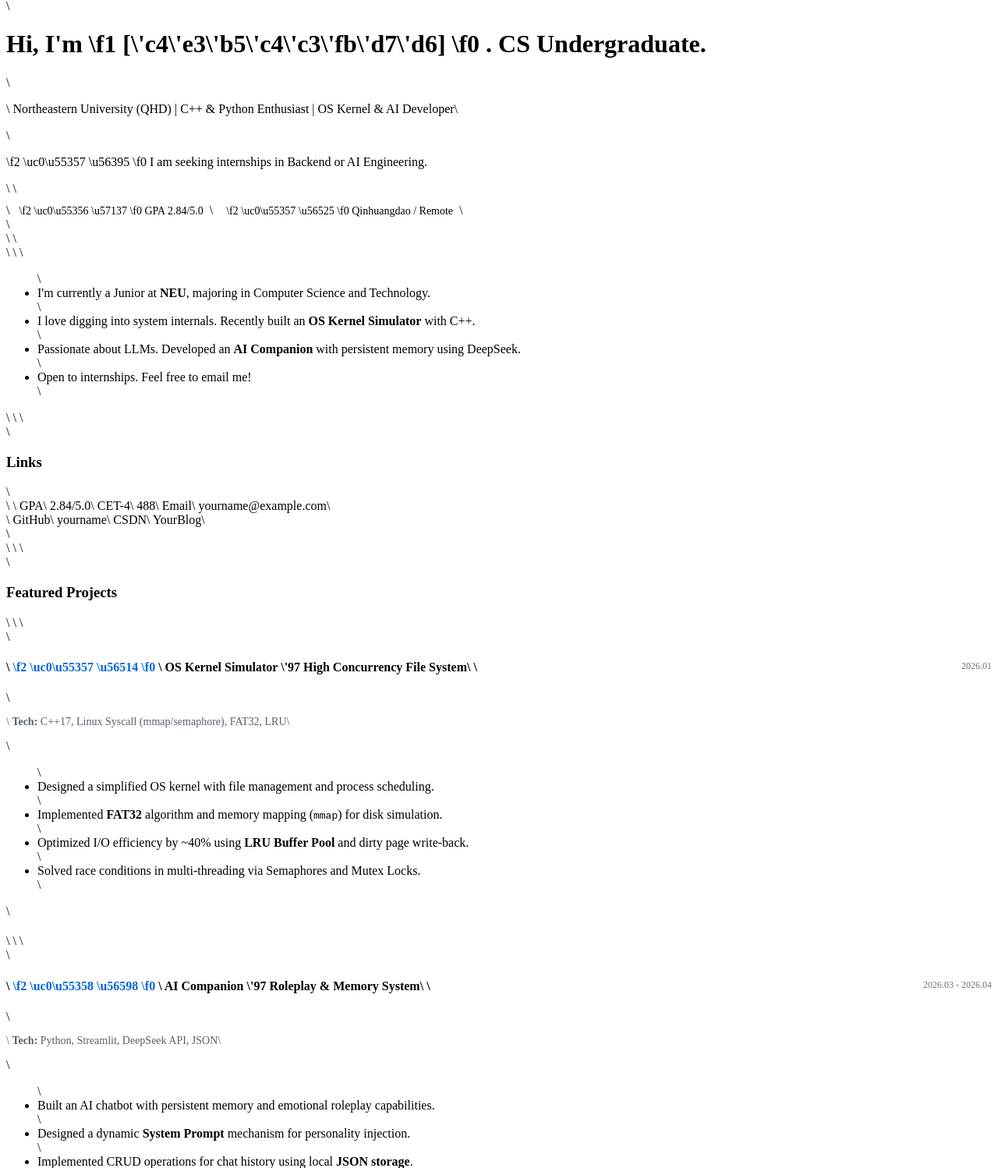
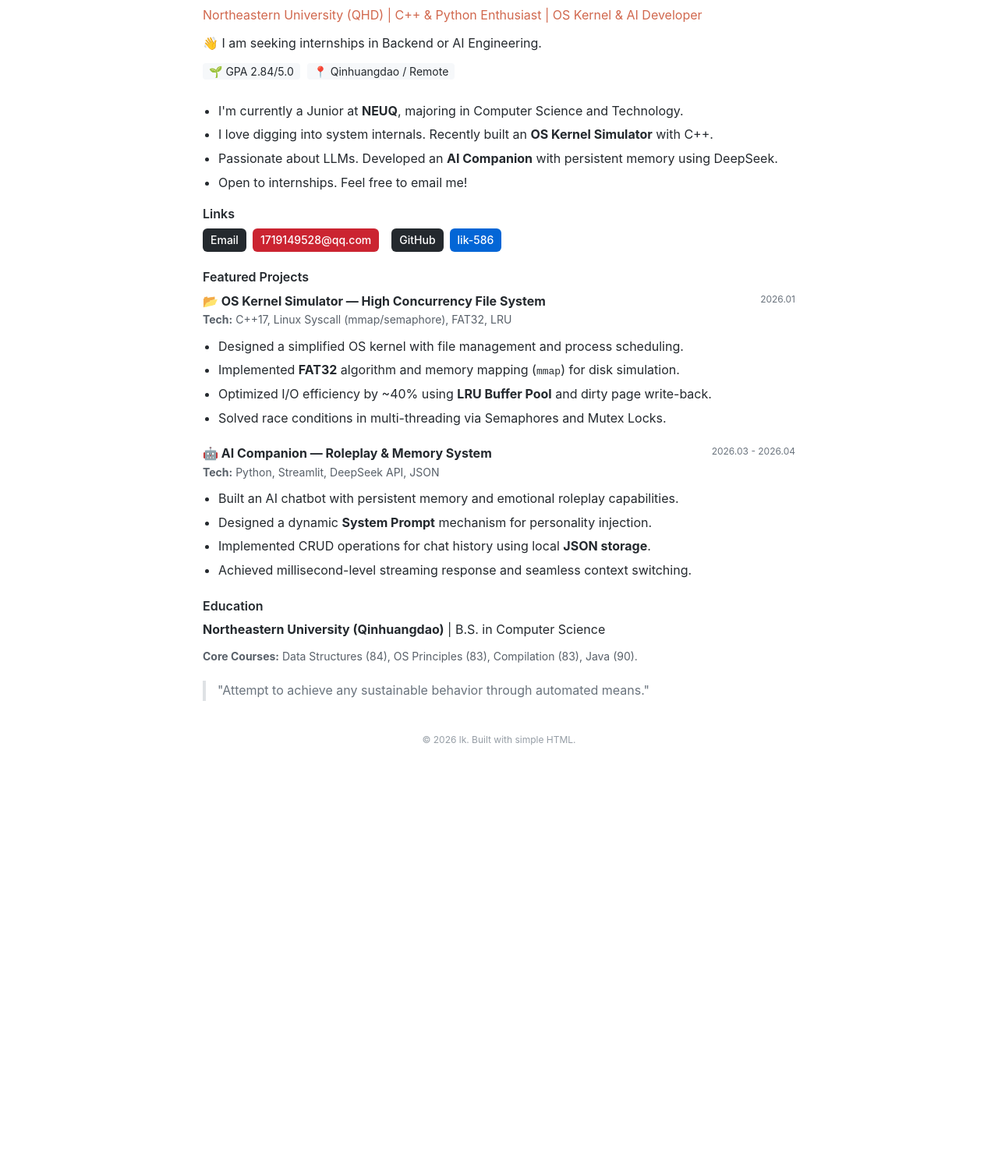
Before and after one commit to lik-586/lik-586.github.io, a plain HTML site: page index.html in a window 1280 px wide. Shown: the part 81-1579 px from the top of the page at 78% size. After the commit the page ends 1079 px from the top, so only its background shows below. Drawn offline with Linux system fonts and the light colour scheme.

Commit message:
first commit: 初版

```diff
--- a/index.html
+++ b/index.html
@@ -1,242 +1,172 @@
-{\rtf1\ansi\ansicpg936\cocoartf2639
-\cocoatextscaling0\cocoaplatform0{\fonttbl\f0\fnil\fcharset0 HelveticaNeue;\f1\fnil\fcharset134 PingFangSC-Regular;\f2\fnil\fcharset0 .AppleColorEmojiUI;
-}
-{\colortbl;\red255\green255\blue255;\red26\green26\blue28;\red255\green255\blue255;}
-{\*\expandedcolortbl;;\cssrgb\c13333\c13725\c14510;\cssrgb\c100000\c100000\c100000;}
-\paperw11900\paperh16840\margl1440\margr1440\vieww11520\viewh8400\viewkind0
-\deftab720
-\pard\pardeftab720\partightenfactor0
+<!DOCTYPE html>
+<html lang="zh-CN">
+<head>
+    <meta charset="UTF-8">
+    <meta name="viewport" content="width=device-width, initial-scale=1.0">
+    <title>NEU Student | CS Undergraduate</title>
+    <style>
+        /* 基础样式重置 */
+        * { box-sizing: border-box; margin: 0; padding: 0; }
+        body {
+            font-family: -apple-system, BlinkMacSystemFont, "Segoe UI", Roboto, "Helvetica Neue", Arial, sans-serif;
+            background-color: #ffffff;
+            color: #24292e;
+            line-height: 1.6;
+            padding: 40px 20px;
+            max-width: 800px;
+            margin: 0 auto;
+        }
 
-\f0\fs28 \cf2 \cb3 \expnd0\expndtw0\kerning0
-\outl0\strokewidth0 \strokec2 <!DOCTYPE html>\
-<html lang="zh-CN">\
-<head>\
-    <meta charset="UTF-8">\
-    <meta name="viewport" content="width=device-width, initial-scale=1.0">\
-    <title>NEU Student | CS Undergraduate</title>\
-    <style>\
-        /*
-\f1 \'bb\'f9\'b4\'a1\'d1\'f9\'ca\'bd\'d6\'d8\'d6\'c3
-\f0  */\
-        * \{ box-sizing: border-box; margin: 0; padding: 0; \}\
-        body \{\
-            font-family: -apple-system, BlinkMacSystemFont, "Segoe UI", Roboto, "Helvetica Neue", Arial, sans-serif;\
-            background-color: #ffffff;\
-            color: #24292e;\
-            line-height: 1.6;\
-            padding: 40px 20px;\
-            max-width: 800px;\
-            margin: 0 auto;\
-        \}\
-\
-        /*
-\f1 \'d1\'d5\'c9\'ab\'b6\'a8\'d2\'e5
-\f0  -
-\f1 \'c4\'a3\'b7\'c2\'b2\'ce\'bf\'bc\'cd\'bc
-\f0  */\
-        .text-orange \{ color: #d1684e; \} /*
-\f1 \'b1\'ea\'cc\'e2\'b3\'c8\'c9\'ab
-\f0  */\
-        .text-gray \{ color: #586069; \}   /*
-\f1 \'b4\'ce\'d2\'aa\'ce\'c4\'d7\'d6\'bb\'d2\'c9\'ab
-\f0  */\
-        .bg-gray \{ background-color: #f6f8fa; \}\
-\
-        h1 \{ font-size: 24px; font-weight: 600; margin-bottom: 10px; \}\
-        h2 \{ font-size: 20px; font-weight: 600; margin-top: 30px; margin-bottom: 15px; border-bottom: 1px solid #eaecef; padding-bottom: 5px; \}\
-        h3 \{ font-size: 16px; font-weight: 600; margin-bottom: 5px; \}\
-\
-        p \{ margin-bottom: 10px; \}\
-        ul \{ margin-bottom: 15px; padding-left: 20px; \}\
-        li \{ margin-bottom: 5px; \}\
-\
-        /*
-\f1 \'c1\'b4\'bd\'d3\'ba\'cd\'b0\'b4\'c5\'a5\'d1\'f9\'ca\'bd
-\f0  */\
-        a \{ color: #0366d6; text-decoration: none; \}\
-        a:hover \{ text-decoration: underline; \}\
-\
-        .tag-container \{ display: flex; flex-wrap: wrap; gap: 8px; margin-bottom: 20px; \}\
-        .tag \{\
-            display: inline-block;\
-            padding: 4px 10px;\
-            border-radius: 6px;\
-            font-size: 14px;\
-            font-weight: 500;\
-            color: white;\
-        \}\
-        /*
-\f1 \'c4\'a3\'c4\'e2\'b2\'ce\'bf\'bc\'cd\'bc\'d6\'d0\'b5\'c4\'b2\'ca\'c9\'ab\'b1\'ea\'c7\'a9
-\f0  */\
-        .tag-blog \{ background-color: #24292e; \}\
-        .tag-wiki \{ background-color: #d1684e; \}\
-        .tag-leetcode \{ background-color: #586069; \}\
-        .tag-algo \{ background-color: #f9826c; \}\
-        .tag-mail \{ background-color: #24292e; \}\
-        .tag-emailaddr \{ background-color: #cb2431; \}\
-        .tag-social \{ background-color: #24292e; \}\
-        .tag-social-val \{ background-color: #0366d6; \}\
-        .tag-csdn \{ background-color: #586069; \}\
-        .tag-csdn-val \{ background-color: #28a745; \}\
-\
-        /*
-\f1 \'d2\'fd\'d3\'c3\'bf\'e9
-\f0  */\
-        blockquote \{\
-            border-left: 4px solid #dfe2e5;\
-            padding-left: 15px;\
-            color: #6a737d;\
-            margin: 20px 0;\
-        \}\
-\
-        /*
-\f1 \'cf\'ec\'d3\'a6\'ca\'bd\'b5\'f7\'d5\'fb
-\f0  */\
-        @media (max-width: 600px) \{\
-            body \{ padding: 20px 15px; \}\
-            h1 \{ font-size: 20px; \}\
-        \}\
-    </style>\
-</head>\
-<body>\
-\
-    <!--
-\f1 \'cd\'b7\'b2\'bf\'bd\'e9\'c9\'dc
-\f0  -->\
-    <header>\
-        <h1 class="text-orange">Hi, I'm
-\f1 [\'c4\'e3\'b5\'c4\'c3\'fb\'d7\'d6]
-\f0 . CS Undergraduate.</h1>\
-        <p class="text-orange">\
-            Northeastern University (QHD) | C++ & Python Enthusiast | OS Kernel & AI Developer\
-        </p>\
-        <p>
-\f2 \uc0\u55357 \u56395
-\f0  I am seeking internships in Backend or AI Engineering.</p>\
-\
-        <div style="margin-top: 10px;">\
-            <span class="bg-gray" style="padding: 2px 8px; border-radius: 4px; font-size: 14px;">
-\f2 \uc0\u55356 \u57137
-\f0  GPA 2.84/5.0</span>\
-            <span class="bg-gray" style="padding: 2px 8px; border-radius: 4px; font-size: 14px; margin-left: 5px;">
-\f2 \uc0\u55357 \u56525
-\f0  Qinhuangdao / Remote</span>\
-        </div>\
-    </header>\
-\
-    <br>\
-\
-    <!--
-\f1 \'bc\'f2\'b6\'cc\'d7\'d4\'ce\'d2\'bd\'e9\'c9\'dc
-\f0  -->\
-    <ul>\
-        <li>I'm currently a Junior at <strong>NEU</strong>, majoring in Computer Science and Technology.</li>\
-        <li>I love digging into system internals. Recently built an <strong>OS Kernel Simulator</strong> with C++.</li>\
-        <li>Passionate about LLMs. Developed an <strong>AI Companion</strong> with persistent memory using DeepSeek.</li>\
-        <li>Open to internships. Feel free to email me!</li>\
-    </ul>\
-\
-    <!--
-\f1 \'c1\'b4\'bd\'d3\'c7\'f8\'d3\'f2
-\f0  -->\
-    <section>\
-        <h3>Links</h3>\
-        <div class="tag-container">\
-            <!--
-\f1 \'d5\'e2\'c0\'ef\'c4\'e3\'bf\'c9\'d2\'d4\'cc\'e6\'bb\'bb\'b3\'c9\'c4\'e3\'d5\'e6\'ca\'b5\'b5\'c4\'c1\'b4\'bd\'d3
-\f0  -->\
-            <span class="tag tag-blog">GPA</span>\
-            <span class="tag tag-wiki">2.84/5.0</span>\
-            <span class="tag tag-leetcode">CET-4</span>\
-            <span class="tag tag-algo">488</span>\
-            <span class="tag tag-mail">Email</span>\
-            <span class="tag tag-emailaddr">yourname@example.com</span>\
-            <br> <!--
-\f1 \'bb\'bb\'d0\'d0\'c4\'a3\'c4\'e2\'b2\'ce\'bf\'bc\'cd\'bc
-\f0  -->\
-            <span class="tag tag-social">GitHub</span>\
-            <span class="tag tag-social-val">yourname</span>\
-            <span class="tag tag-social">CSDN</span>\
-            <span class="tag tag-csdn-val">YourBlog</span>\
-        </div>\
-    </section>\
-\
-    <!--
-\f1 \'cf\'ee\'c4\'bf\'be\'ad\'c0\'fa
-\f0  (
-\f1 \'ba\'cb\'d0\'c4\'c1\'c1\'b5\'e3
-\f0 ) -->\
-    <section>\
-        <h3>Featured Projects</h3>\
-\
-        <!--
-\f1 \'cf\'ee\'c4\'bf
-\f0  1 -->\
-        <div style="margin-bottom: 20px;">\
-            <h4>\
-                <span style="color: #0366d6;">
-\f2 \uc0\u55357 \u56514
-\f0 </span>\
-                OS Kernel Simulator \'97 High Concurrency File System\
-                <span style="font-size: 12px; color: #6a737d; font-weight: normal; float: right;">2026.01</span>\
-            </h4>\
-            <p style="font-size: 14px; color: #586069;">\
-                <strong>Tech:</strong> C++17, Linux Syscall (mmap/semaphore), FAT32, LRU\
-            </p>\
-            <ul>\
-                <li>Designed a simplified OS kernel with file management and process scheduling.</li>\
-                <li>Implemented <strong>FAT32</strong> algorithm and memory mapping (<code>mmap</code>) for disk simulation.</li>\
-                <li>Optimized I/O efficiency by ~40% using <strong>LRU Buffer Pool</strong> and dirty page write-back.</li>\
-                <li>Solved race conditions in multi-threading via Semaphores and Mutex Locks.</li>\
-            </ul>\
-        </div>\
-\
-        <!--
-\f1 \'cf\'ee\'c4\'bf
-\f0  2 -->\
-        <div style="margin-bottom: 20px;">\
-            <h4>\
-                <span style="color: #0366d6;">
-\f2 \uc0\u55358 \u56598
-\f0 </span>\
-                AI Companion \'97 Roleplay & Memory System\
-                <span style="font-size: 12px; color: #6a737d; font-weight: normal; float: right;">2026.03 - 2026.04</span>\
-            </h4>\
-            <p style="font-size: 14px; color: #586069;">\
-                <strong>Tech:</strong> Python, Streamlit, DeepSeek API, JSON\
-            </p>\
-            <ul>\
-                <li>Built an AI chatbot with persistent memory and emotional roleplay capabilities.</li>\
-                <li>Designed a dynamic <strong>System Prompt</strong> mechanism for personality injection.</li>\
-                <li>Implemented CRUD operations for chat history using local <strong>JSON storage</strong>.</li>\
-                <li>Achieved millisecond-level streaming response and seamless context switching.</li>\
-            </ul>\
-        </div>\
-    </section>\
-\
-    <!--
-\f1 \'bd\'cc\'d3\'fd\'b1\'b3\'be\'b0
-\f0  -->\
-    <section>\
-        <h3>Education</h3>\
-        <p><strong>Northeastern University (Qinhuangdao)</strong> | B.S. in Computer Science</p>\
-        <p style="font-size: 14px; color: #586069;">\
-            <strong>Core Courses:</strong> Data Structures (84), OS Principles (83), Compilation (83), Java (90).\
-        </p>\
-    </section>\
-\
-    <!--
-\f1 \'b5\'d7\'b2\'bf\'d2\'fd\'d3\'c3
-\f0 /
-\f1 \'b8\'f1\'d1\'d4
-\f0  -->\
-    <blockquote>\
-        "Attempt to achieve any sustainable behavior through automated means."\
-    </blockquote>\
-\
-    <footer style="font-size: 12px; color: #959da5; text-align: center; margin-top: 40px;">\
-        \'a9 2026 Your Name. Built with simple HTML.\
-    </footer>\
-\
-</body>\
-</html>}
+        /* 颜色定义 - 模仿参考图 */
+        .text-orange { color: #d1684e; } /* 标题橙色 */
+        .text-gray { color: #586069; }   /* 次要文字灰色 */
+        .bg-gray { background-color: #f6f8fa; }
+
+        h1 { font-size: 24px; font-weight: 600; margin-bottom: 10px; }
+        h2 { font-size: 20px; font-weight: 600; margin-top: 30px; margin-bottom: 15px; border-bottom: 1px solid #eaecef; padding-bottom: 5px; }
+        h3 { font-size: 16px; font-weight: 600; margin-bottom: 5px; }
+
+        p { margin-bottom: 10px; }
+        ul { margin-bottom: 15px; padding-left: 20px; }
+        li { margin-bottom: 5px; }
+
+        /* 链接和按钮样式 */
+        a { color: #0366d6; text-decoration: none; }
+        a:hover { text-decoration: underline; }
+
+        .tag-container { display: flex; flex-wrap: wrap; gap: 8px; margin-bottom: 20px; }
+        .tag {
+            display: inline-block;
+            padding: 4px 10px;
+            border-radius: 6px;
+            font-size: 14px;
+            font-weight: 500;
+            color: white;
+        }
+        /* 模拟参考图中的彩色标签 */
+        .tag-blog { background-color: #24292e; }
+        .tag-wiki { background-color: #d1684e; }
+        .tag-leetcode { background-color: #586069; }
+        .tag-algo { background-color: #f9826c; }
+        .tag-mail { background-color: #24292e; }
+        .tag-emailaddr { background-color: #cb2431; }
+        .tag-social { background-color: #24292e; }
+        .tag-social-val { background-color: #0366d6; }
+        .tag-csdn { background-color: #586069; }
+        .tag-csdn-val { background-color: #28a745; }
+
+        /* 引用块 */
+        blockquote {
+            border-left: 4px solid #dfe2e5;
+            padding-left: 15px;
+            color: #6a737d;
+            margin: 20px 0;
+        }
+
+        /* 响应式调整 */
+        @media (max-width: 600px) {
+            body { padding: 20px 15px; }
+            h1 { font-size: 20px; }
+        }
+    </style>
+</head>
+<body>
+
+<!-- 头部介绍 -->
+<header>
+    <h1 class="text-orange">Hi, I'm lk. CS Undergraduate.</h1>
+    <p class="text-orange">
+        Northeastern University (QHD) | C++ & Python Enthusiast | OS Kernel & AI Developer
+    </p>
+    <p>👋 I am seeking internships in Backend or AI Engineering.</p>
+
+    <div style="margin-top: 10px;">
+        <span class="bg-gray" style="padding: 2px 8px; border-radius: 4px; font-size: 14px;">🌱 GPA 2.84/5.0</span>
+        <span class="bg-gray" style="padding: 2px 8px; border-radius: 4px; font-size: 14px; margin-left: 5px;">📍 Qinhuangdao / Remote</span>
+    </div>
+</header>
+
+<br>
+
+<!-- 简短自我介绍 -->
+<ul>
+    <li>I'm currently a Junior at <strong>NEUQ</strong>, majoring in Computer Science and Technology.</li>
+    <li>I love digging into system internals. Recently built an <strong>OS Kernel Simulator</strong> with C++.</li>
+    <li>Passionate about LLMs. Developed an <strong>AI Companion</strong> with persistent memory using DeepSeek.</li>
+    <li>Open to internships. Feel free to email me!</li>
+</ul>
+
+<!-- 链接区域 -->
+<section>
+    <h3>Links</h3>
+    <div class="tag-container">
+        <!-- 这里你可以替换成你真实的链接 -->
+        <span class="tag tag-mail">Email</span>
+        <span class="tag tag-emailaddr">1719149528@qq.com</span>
+        <br> <!-- 换行模拟参考图 -->
+        <span class="tag tag-social">GitHub</span>
+        <span class="tag tag-social-val">lik-586</span>
+    </div>
+</section>
+
+<!-- 项目经历 (核心亮点) -->
+<section>
+    <h3>Featured Projects</h3>
+
+    <!-- 项目 1 -->
+    <div style="margin-bottom: 20px;">
+        <h4>
+            <span style="color: #0366d6;">📂</span>
+            OS Kernel Simulator — High Concurrency File System
+            <span style="font-size: 12px; color: #6a737d; font-weight: normal; float: right;">2026.01</span>
+        </h4>
+        <p style="font-size: 14px; color: #586069;">
+            <strong>Tech:</strong> C++17, Linux Syscall (mmap/semaphore), FAT32, LRU
+        </p>
+        <ul>
+            <li>Designed a simplified OS kernel with file management and process scheduling.</li>
+            <li>Implemented <strong>FAT32</strong> algorithm and memory mapping (<code>mmap</code>) for disk simulation.</li>
+            <li>Optimized I/O efficiency by ~40% using <strong>LRU Buffer Pool</strong> and dirty page write-back.</li>
+            <li>Solved race conditions in multi-threading via Semaphores and Mutex Locks.</li>
+        </ul>
+    </div>
+
+    <!-- 项目 2 -->
+    <div style="margin-bottom: 20px;">
+        <h4>
+            <span style="color: #0366d6;">🤖</span>
+            AI Companion — Roleplay & Memory System
+            <span style="font-size: 12px; color: #6a737d; font-weight: normal; float: right;">2026.03 - 2026.04</span>
+        </h4>
+        <p style="font-size: 14px; color: #586069;">
+            <strong>Tech:</strong> Python, Streamlit, DeepSeek API, JSON
+        </p>
+        <ul>
+            <li>Built an AI chatbot with persistent memory and emotional roleplay capabilities.</li>
+            <li>Designed a dynamic <strong>System Prompt</strong> mechanism for personality injection.</li>
+            <li>Implemented CRUD operations for chat history using local <strong>JSON storage</strong>.</li>
+            <li>Achieved millisecond-level streaming response and seamless context switching.</li>
+        </ul>
+    </div>
+</section>
+
+<!-- 教育背景 -->
+<section>
+    <h3>Education</h3>
+    <p><strong>Northeastern University (Qinhuangdao)</strong> | B.S. in Computer Science</p>
+    <p style="font-size: 14px; color: #586069;">
+        <strong>Core Courses:</strong> Data Structures (84), OS Principles (83), Compilation (83), Java (90).
+    </p>
+</section>
+
+<!-- 底部引用/格言 -->
+<blockquote>
+    "Attempt to achieve any sustainable behavior through automated means."
+</blockquote>
+
+<footer style="font-size: 12px; color: #959da5; text-align: center; margin-top: 40px;">
+    © 2026 lk. Built with simple HTML.
+</footer>
+
+</body>
+</html>
```
